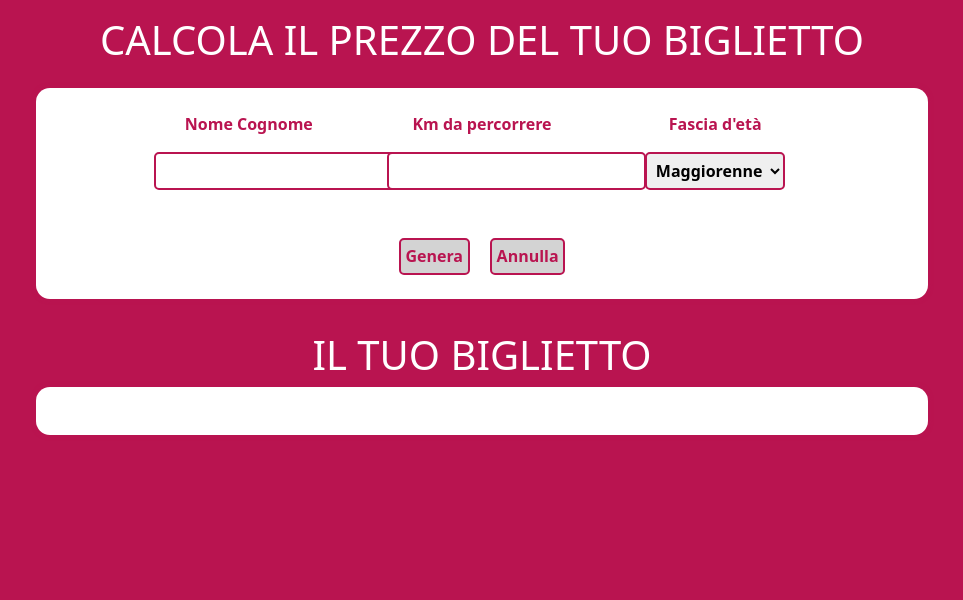
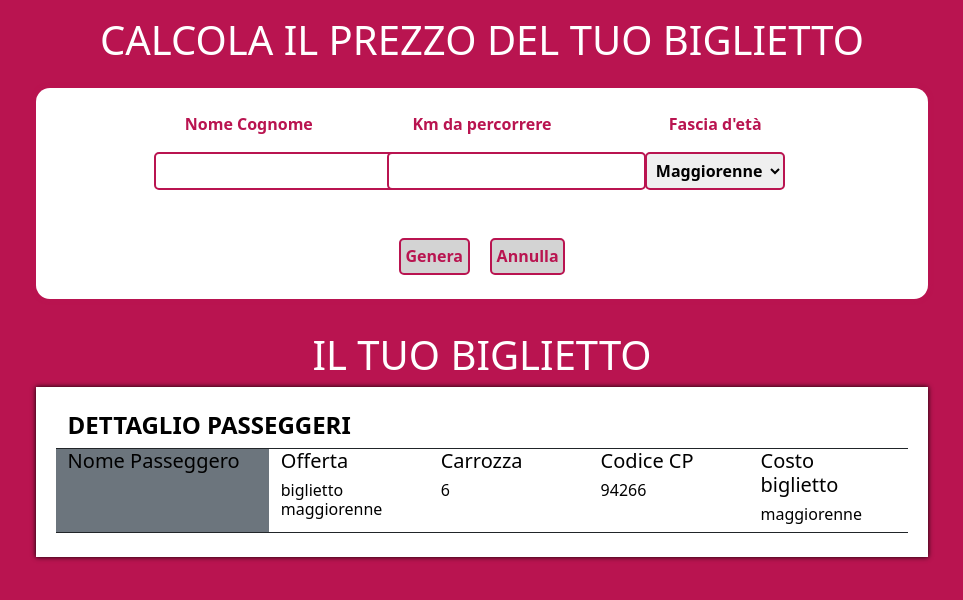
Before and after one commit to Michael-Bombini/js-biglietto-treno-form, a plain HTML site: page index.html in a window 1280 px wide. Both pictures are taken after a click on the button "Genera". Shown: the whole page, without its empty margins (158-1121 px from the left). Drawn offline with nearby package versions, Linux system fonts and the light colour scheme.

Commit message:
Added inner HTML

```diff
--- a/index.html
+++ b/index.html
@@ -42,14 +42,36 @@
     </div>
 
 
-    <div class="container text-center py-3 bigliettoGenerato nascondi ">
-        <h1 class="text-white">IL TUO BIGLIETTO</h1>
+    <div class="container py-3 bigliettoGenerato nascondi">
+        <h1 class="text-white text-center">IL TUO BIGLIETTO</h1>
 
-        <div class="ticket">
-            <form action="#">
-
-                </div>
-            </form>
+        <div class="ticket rounded-0 text-black">
+                <form action="#">
+                        <h4 class="text-black text-left fw-bold">DETTAGLIO PASSEGGERI</h2>
+                            <div class="row border-top border-left border-bottom border-dark">
+                                <div class="col-md-3 bg-secondary">
+                                    <h5>Nome Passeggero</h5>
+                                    <h6 id="nomePasseggero"></h6>
+                                </div>
+                                <div class="col">
+                                    <h5>Offerta</h5>
+                                    <h6 id="tipoBiglietto"></h6>
+                                </div>
+                                <div class="col">
+                                    <h5>Carrozza</h5>
+                                    <h6 id="carrozza"></h6>
+                                </div>
+                                <div class="col">
+                                    <h5>Codice CP</h5>
+                                    <h6 id="codiceCP"></h6>
+                                </div>
+                                <div class="col">
+                                    <h5>Costo biglietto</h5>
+                                    <h6 id="costoBiglietto"></h6>
+                                </div>
+                            </div>
+                </form>
+            </div>
         </div>
     </div>
 
--- a/js/main.js
+++ b/js/main.js
@@ -39,12 +39,23 @@ let errore = false ;
 
 
 const nome = document.getElementById("nome");
-let km = document.getElementById("km").value;
+const km = document.getElementById("km");
+const eta = document.getElementById("eta");
 
-km = parseInt(km);
 
-let totale = prezzoAlKm * km ;
+let nomeV = "";
+let kmV = 0 ;
+let etaV = 0 ;
 
+
+const nomePasseggero = document.getElementById("nomePasseggero");
+const tipoBiglietto = document.getElementById("tipoBiglietto");
+const carrozza = document.getElementById("carrozza");
+const codiceCP = document.getElementById("codiceCP");
+const costoBiglietto = document.getElementById("costoBiglietto");
+
+let randomCP = 0 ;
+let randomCarrozza = 0 ;
 
 
 
@@ -56,6 +67,26 @@ const bigliettoGenerato = document.querySelector(".bigliettoGenerato");
 //dichiarazione variabile genera e specifico evento sul click di creazione del biglietto
 const genera = document.querySelector("#genera");
 genera.addEventListener("click" , function(){
+
+
+    nomeV = nome.value;
+    kmV = parseInt(km.value);
+    etaV = eta.value;
+
+
+    randomCP = Math.floor(Math.random()*90000) + 10000; //numero random di 5 cifre
+    randomCarrozza = Math.floor(Math.random()*10) + 1 ; //numero random tra 1 e 10
+
+
+    nomePasseggero.innerHTML = nomeV;
+    tipoBiglietto.innerHTML = "biglietto" + " " +  etaV;
+    carrozza.innerHTML = randomCarrozza;
+    codiceCP.innerHTML = randomCP;
+    costoBiglietto.innerHTML = etaV;
+
+
+
+
 
     bigliettoGenerato.classList.add("mostra");
     bigliettoGenerato.classList.remove("nascondi");
```
